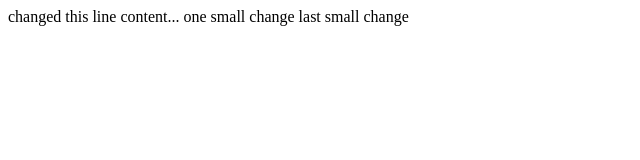
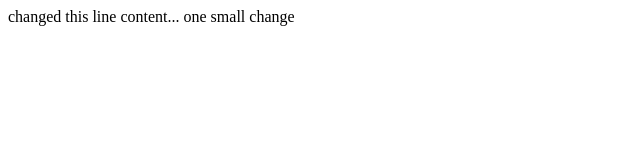
Before and after one commit to sara-lea/test, a plain HTML site: page index.html in a window 1280 px wide. Shown: the whole page, without its empty margins (0-640 px from the left). Drawn offline with Linux system fonts and the light colour scheme.

Commit message:
Revert "last  change"
This reverts commit 479385942b018b2fce18ab016cbc195ba2ca56dc.

```diff
--- a/index.html
+++ b/index.html
@@ -8,6 +8,5 @@
 <body>
 changed this line content...
 one small change
-last small change
 </body>
 </html>
```
